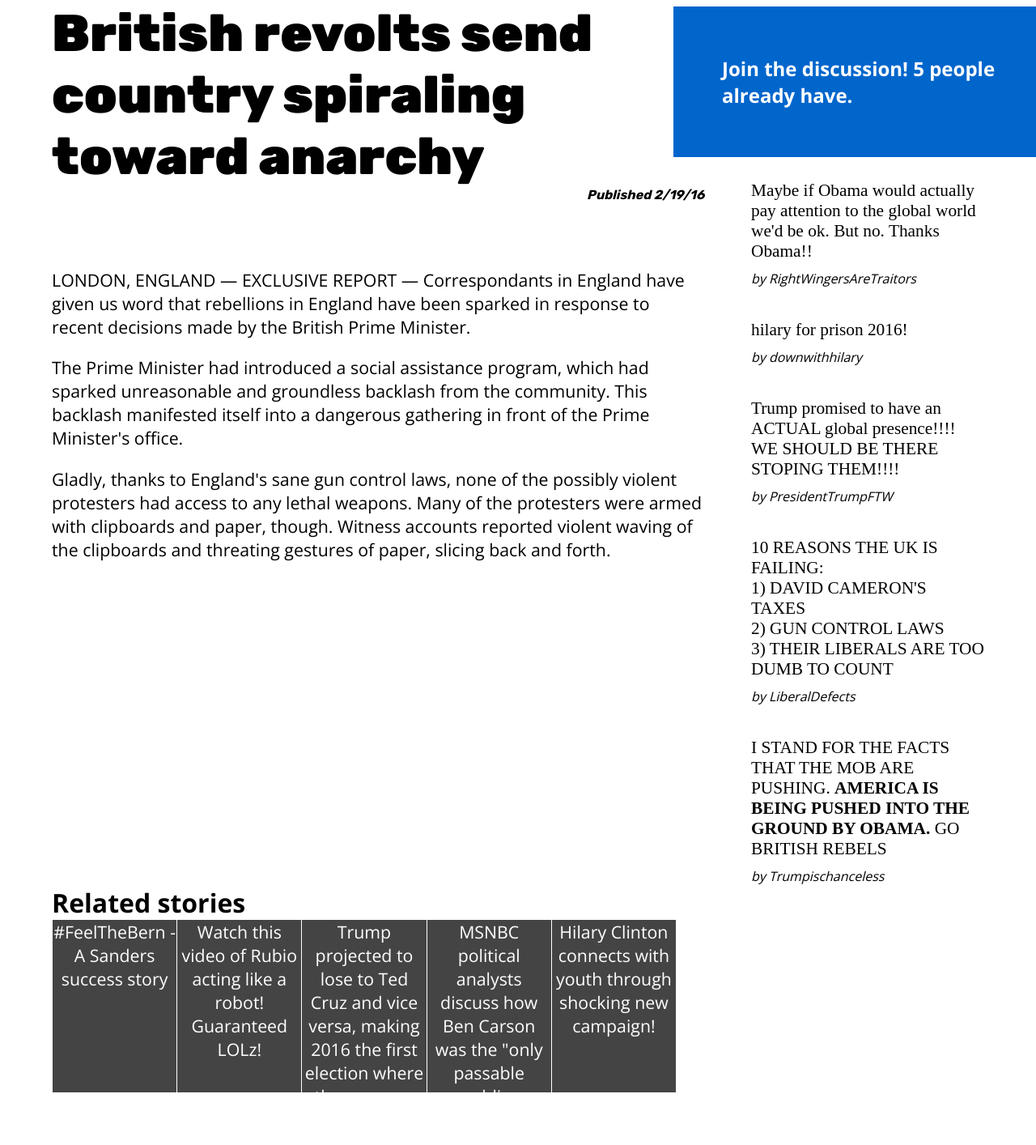
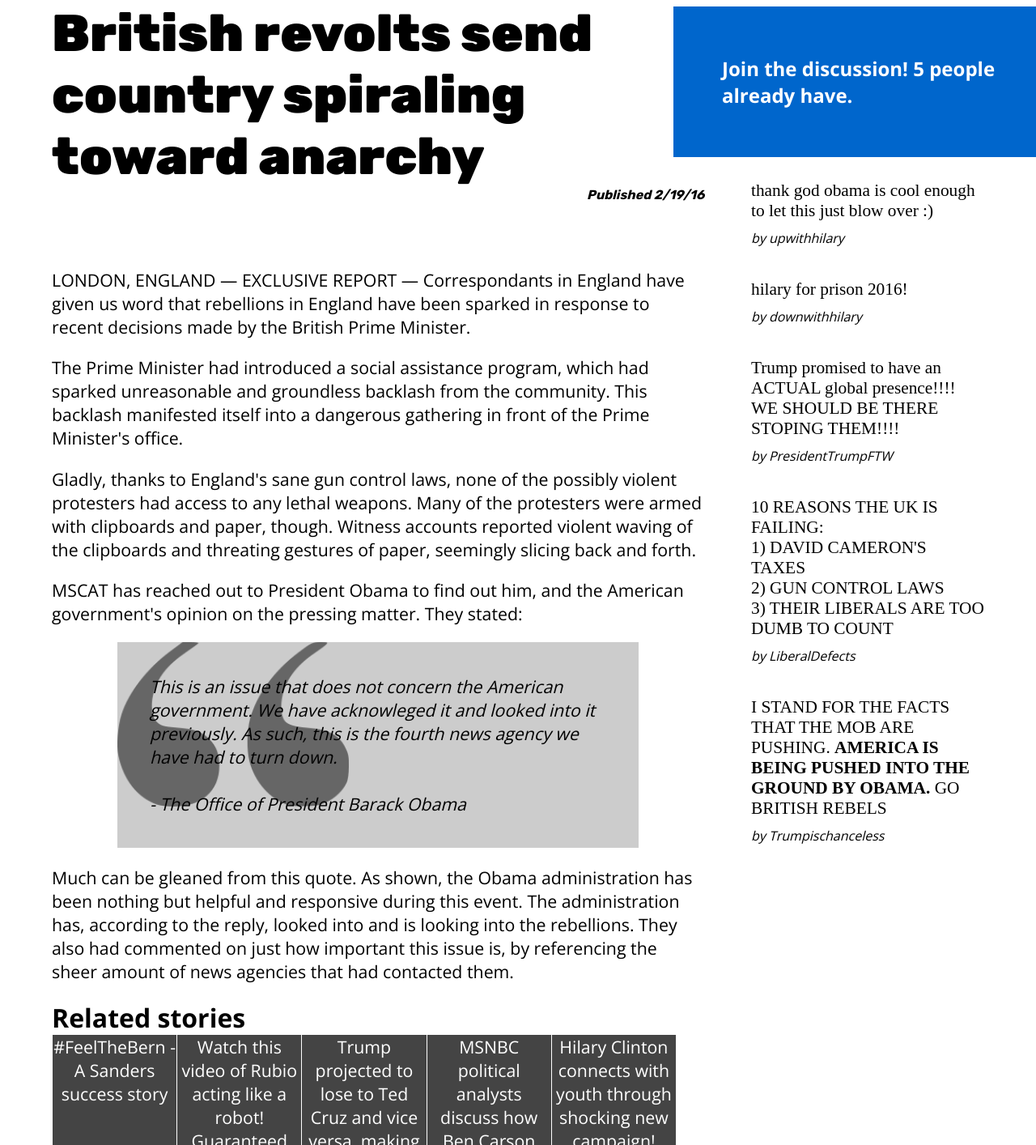
Before and after one commit to Aearnus/english-satire-project, a plain HTML site: page msnbc/index.html in a window 1280 px wide. Shown: the part 192-1606 px from the top of the page at 81% size. Drawn offline with nearby package versions, Linux system fonts and the light colour scheme.

Commit message:
TODO: fill in MSNBC comments, footer

```diff
--- a/msnbc/index.css
+++ b/msnbc/index.css
@@ -128,3 +128,14 @@ commentBody {
 	padding-top: 10px;
 	padding-bottom: 10px;
 }
+quote {
+	display: block;
+	width: 70%;
+	margin: 0 auto;
+	font-style: italic;
+	background-color: #CCCCCC;
+	background-image: url("quote.png");
+	background-repeat: no-repeat;
+	background-size: auto 80%;
+	padding: 40px 40px 40px 40px;
+}
--- a/msnbc/index.html
+++ b/msnbc/index.html
@@ -24,16 +24,18 @@
 						The Prime Minister had introduced a social assistance program, which had sparked unreasonable and groundless backlash from the community. This backlash manifested itself into a dangerous gathering in front of the Prime Minister's office.
 					</p>
 					<p>
-						Gladly, thanks to England's sane gun control laws, none of the possibly violent protesters had access to any lethal weapons. Many of the protesters were armed with clipboards and paper, though. Witness accounts reported violent waving of the clipboards and threating gestures of paper, slicing back and forth.
+						Gladly, thanks to England's sane gun control laws, none of the possibly violent protesters had access to any lethal weapons. Many of the protesters were armed with clipboards and paper, though. Witness accounts reported violent waving of the clipboards and threating gestures of paper, seemingly slicing back and forth.
 					</p>
 					<p>
-
+						MSCAT has reached out to President Obama to find out him, and the American government's opinion on the pressing matter. They stated:
 					</p>
+					<quote>
+						This is an issue that does not concern the American government. We have acknowleged it and looked into it previously. As such, this is the fourth news agency we have had to turn down.<br>
+						<br>
+						- The Office of President Barack Obama
+					</quote>
 					<p>
-
-					</p>
-					<p>
-
+						Much can be gleaned from this quote. As shown, the Obama administration has been nothing but helpful and responsive during this event. The administration has, according to the reply, looked into and is looking into the rebellions. They also had commented on just how important this issue is, by referencing the sheer amount of news agencies that had contacted them.
 					</p>
 					<p>
 
@@ -46,10 +48,10 @@
 			<commentContainer>
 				<comment>
 					<commentBody>
-						Maybe if Obama would actually pay attention to the global world we'd be ok. But no. Thanks Obama!!
+						thank god obama is cool enough to let this just blow over :)
 					</commentBody>
 					<commentAuthor>
-						RightWingersAreTraitors
+						upwithhilary
 					</commentAuthor>
 				</comment>
 				<comment>
```
Also changed, not shown: fox/index.html (+1 -1 lines), msnbc/quote.png (added), msnbc/quote.svg (added).
